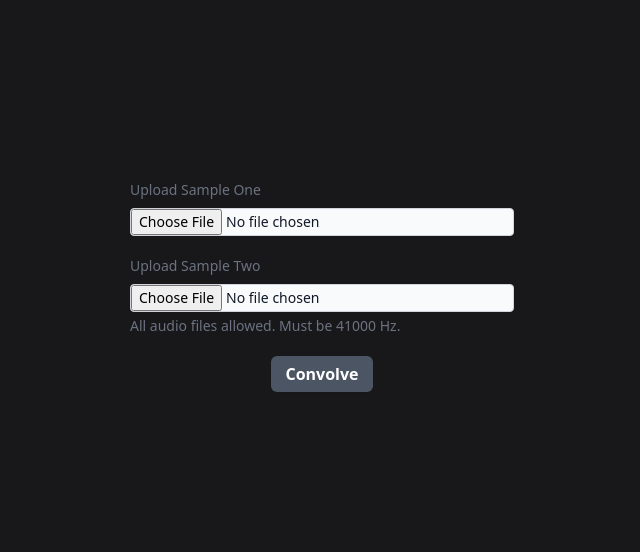
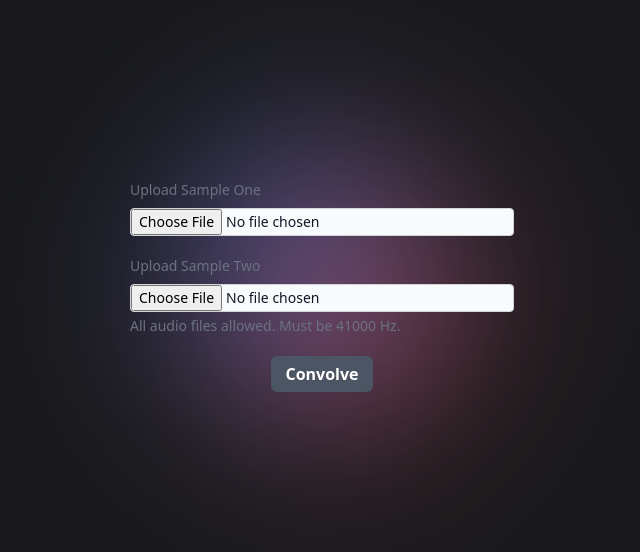
Before and after one commit to mateopresacastro/convolve.me, a React (Vite) app: page / in a window 1280 px wide. Shown: the part 114-666 px from the top of the page, without its empty margins (318-958 px from the left). Built offline with nearby package versions, Linux system fonts and the light colour scheme.

Commit message:
feat: blobl following cursor

```diff
--- a/src/App.tsx
+++ b/src/App.tsx
@@ -1,5 +1,6 @@
-import React from 'react';
 import Main from './components/Main';
+
+const blob = document.getElementById('blob');
 
 function App() {
   return (
--- /dev/null
+++ b/src/components/Blob.tsx
@@ -0,0 +1,32 @@
+import { useEffect, useRef } from 'react';
+
+const Blob = () => {
+  useEffect(() => {
+    window.onpointermove = (event) => handlePointerMove(event);
+  }, []);
+
+  const myRef = useRef<HTMLDivElement>(null);
+
+  const handlePointerMove = (event: globalThis.PointerEvent) => {
+    if (myRef.current) {
+      const { clientX, clientY } = event;
+      myRef.current.animate(
+        {
+          // -120 to center mouse cursor in the middle of the blob, which is 240px (h-60 in tailwind)
+          left: `${clientX - 120}px`,
+          top: `${clientY - 120}px`,
+        },
+        { duration: 3000, fill: 'forwards' }
+      );
+    }
+  };
+
+  return (
+    <div
+      className="absolute z-0 aspect-square h-60 animate-rotate rounded-full bg-gradient-to-r from-blue-500 to-red-500 blur-4xl filter"
+      ref={myRef}
+    ></div>
+  );
+};
+
+export default Blob;
--- a/src/components/Main.tsx
+++ b/src/components/Main.tsx
@@ -1,9 +1,12 @@
 import { ChangeEvent, useState } from 'react';
+import Blob from './Blob';
 
 const ctx = new AudioContext();
 const out = ctx.destination;
 let sampleSourceNode: AudioBufferSourceNode;
 const compressor = new DynamicsCompressorNode(ctx, { ratio: 20 });
+
+
 
 const Main = () => {
   const [sampleBuffer, setSampleBuffer] = useState(
@@ -43,7 +46,8 @@ const Main = () => {
   };
   return (
     <main className="flex h-full flex-col items-center justify-center bg-zinc-900">
-      <section>
+      <Blob />
+      <section className="z-20">
         <label
           className="mb-2 block text-sm font-medium text-gray-500"
           htmlFor="file_input"
@@ -59,7 +63,7 @@ const Main = () => {
           onChange={handleSampleChange1}
         />
       </section>
-      <section>
+      <section className="z-20">
         <label
           className="mb-2 mt-5 block text-sm font-medium text-gray-500 "
           htmlFor="file_input"
@@ -78,17 +82,9 @@ const Main = () => {
           All audio files allowed. Must be 41000 Hz.
         </p>
       </section>
-      {/* <section>
-        <input
-          type="file"
-          accept="audio/*"
-          onChange={handleSampleChange2}
-          className="rounded-md bg-white px-3.5 py-1.5 text-base font-semibold text-gray-900 shadow-sm hover:bg-gray-100"
-        />
-      </section> */}
       <button
         onClick={handleConvolve}
-        className="rounded-md bg-gray-600 px-3.5 py-1.5 text-base font-semibold text-white shadow-sm hover:bg-gray-100"
+        className="z-20 rounded-md bg-gray-600 px-3.5 py-1.5 text-base font-semibold text-white shadow-sm hover:bg-gray-100"
       >
         Convolve
       </button>
--- a/tailwind.config.cjs
+++ b/tailwind.config.cjs
@@ -2,7 +2,20 @@
 module.exports = {
   content: ['./index.html', './src/**/*.{js,ts,jsx,tsx}'],
   theme: {
-    extend: {},
+    extend: {
+      animation: {
+        rotate: 'rotate 5s linear infinite',
+      },
+      keyframes: {
+        rotate: {
+          '0%': { transform: 'rotate(0deg)' },
+          '100%': { transform: 'rotate(360deg)' },
+        },
+      },
+      blur: {
+        '4xl': '96px',
+      },
+    },
   },
   plugins: [],
 };
```
